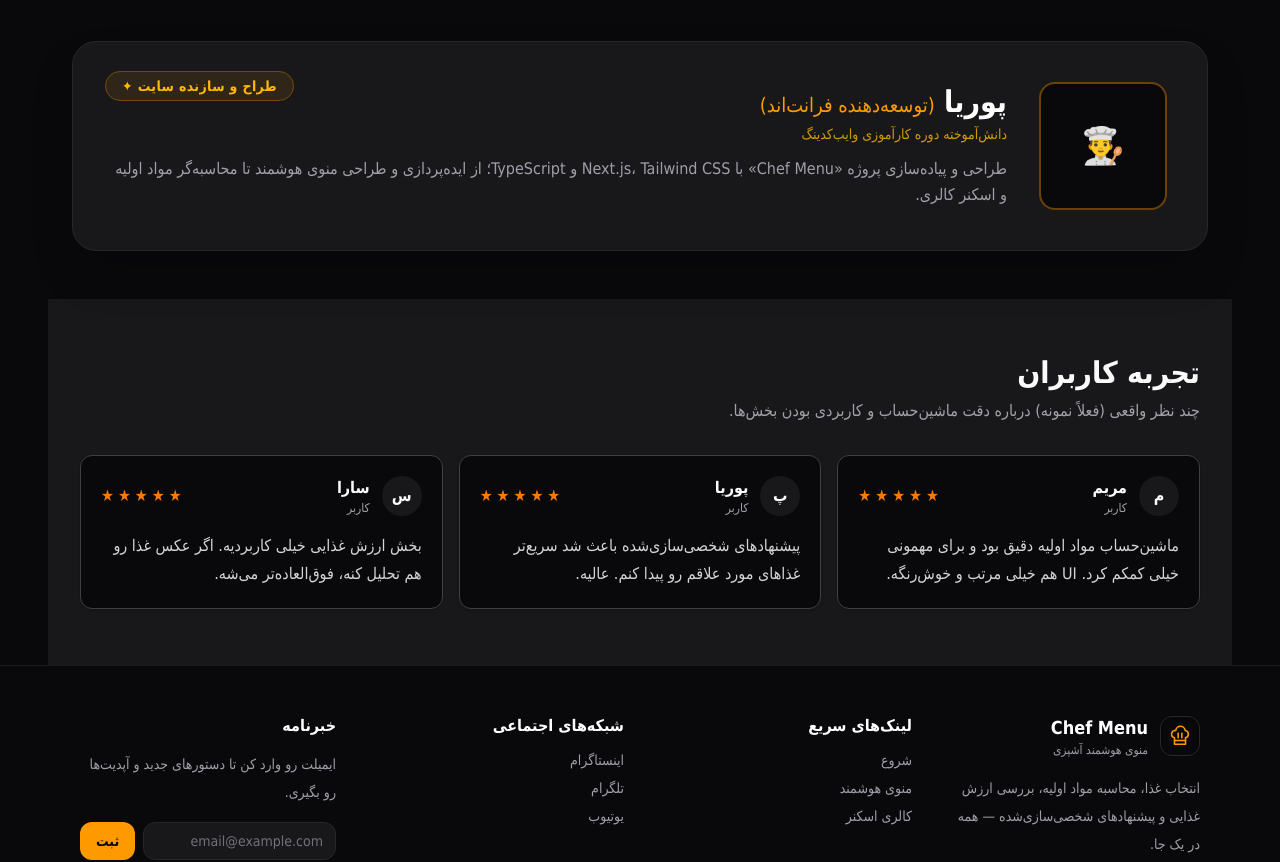
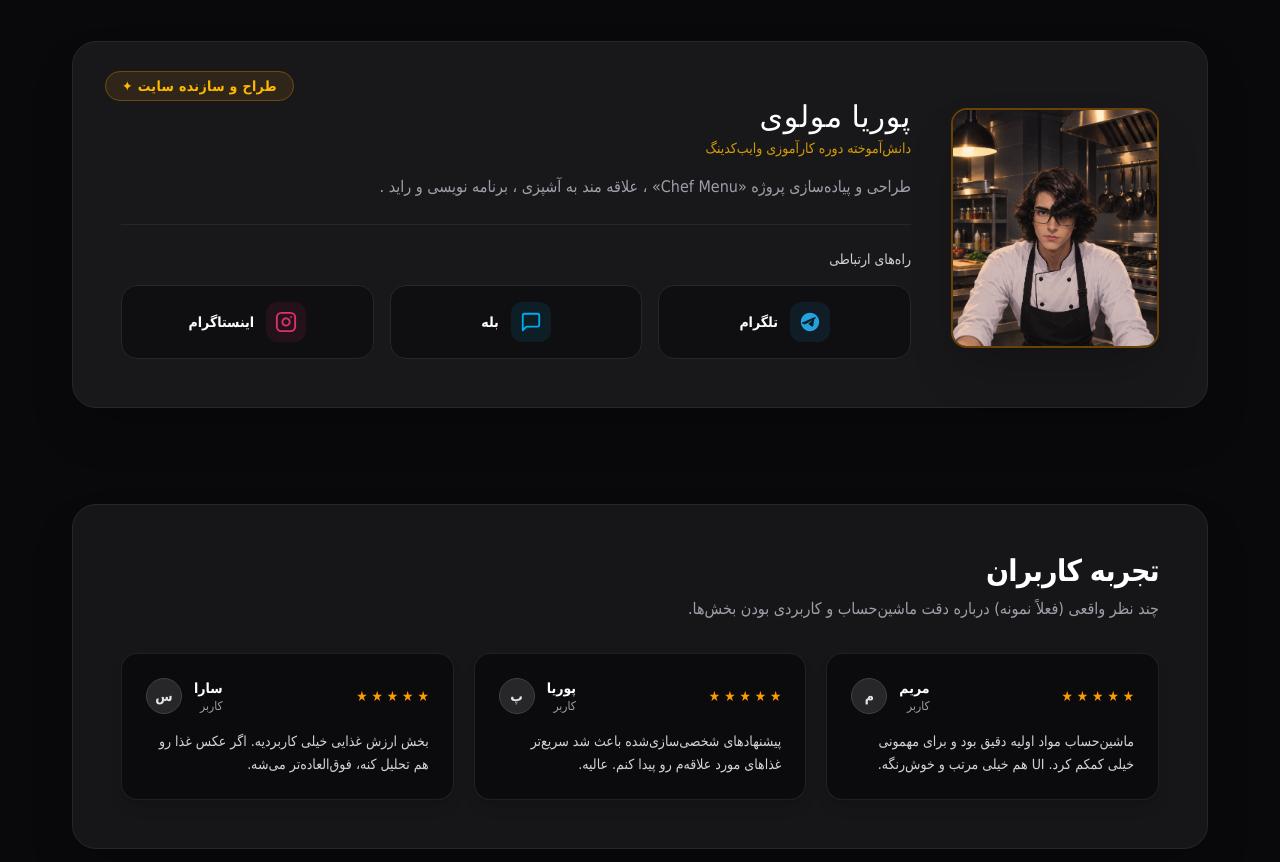
Before and after one commit to pooriya-easy/chef-menu, a Next.js app: page / in a window 1280 px wide. Shown: the part 1840-2702 px from the top of the page. Built offline with nearby package versions, Linux system fonts and the light colour scheme.

Commit message:
Round corners of testimonials container and review cards

```diff
--- a/src/app/page.tsx
+++ b/src/app/page.tsx
@@ -43,10 +43,9 @@ export default function Home() {
         <div className="nav-container">
           <Link className="brand" href="/" aria-label="Chef Menu — صفحه اصلی" onClick={() => { setActive("home"); setMenuOpen(false); }}>
             <span className="brand-mark">
-              {/* کلاه آشپزی سفید بدون قاب مربعی */}
               <svg width="26" height="26" viewBox="0 0 24 24" fill="none" stroke="currentColor" strokeWidth="1.7" strokeLinecap="round" strokeLinejoin="round" className="text-white" aria-hidden="true">
                 <path d="M6 13.87A4 4 0 0 1 7.41 6a5.11 5.11 0 0 1 10.18 0A4 4 0 0 1 18 13.87V21H6Z" />
-                <line x1="6" y1="17" x2="18" y2="17" />
+                <line x1="17" y1="17" x2="18" y2="17" />
                 <line x1="10" y1="9" x2="10" y2="14" />
                 <line x1="14" y1="9" x2="14" y2="14" />
               </svg>
@@ -94,56 +93,115 @@ export default function Home() {
       </header>
 
       <main id="main" tabIndex={-1}>
-        {/* ۱. بخش هیرو (تصویر بشقاب غذا) */}
         <div id="home"><Hero /></div>
 
-        {/* ۲. بخش پیشنهادهای شخصی‌سازی‌شده */}
         <section className="w-full py-8 bg-zinc-950">
           <PersonalizedSuggestions />
         </section>
 
-        {/* ۳. بخش غذای تصادفی */}
         <div id="random-food-section">
           <RandomFoodSuggestion />
         </div>
 
-        {/* ۴. کارت طراح و سازنده سایت - اصلاح رنگ پس‌زمینه برای یکدستی کامل */}
+        {/* کارت طراح و سازنده سایت با عکس شخصی و راه‌های ارتباطی */}
         <section className="w-full py-12 px-6 bg-zinc-950 flex justify-center" dir="rtl">
-          <div className="relative w-full max-w-6xl bg-zinc-900 border border-zinc-800 rounded-3xl p-8 md:p-10 shadow-2xl hover:border-amber-500/40 transition">
+          <div className="relative w-full max-w-6xl bg-zinc-900 border border-zinc-800 rounded-3xl p-8 md:p-12 shadow-2xl hover:border-amber-500/40 transition">
 
-            {/* برچسب گوشه بالا سمت راست */}
             <div className="absolute top-6 left-6 md:top-8 md:left-8">
               <span className="px-4 py-1.5 rounded-full bg-amber-500/10 border border-amber-500/30 text-amber-400 text-xs md:text-sm font-bold tracking-wide">
                 طراح و سازنده سایت ✦
               </span>
             </div>
 
-            <div className="flex flex-col md:flex-row items-center gap-8 mt-2 md:mt-0">
-              {/* آواتار / عکس سازنده */}
-              <div className="w-28 h-28 md:w-32 md:h-32 rounded-2xl border-2 border-amber-500/40 bg-zinc-950 flex items-center justify-center overflow-hidden shrink-0 shadow-inner">
-                <div className="text-amber-400 text-4xl font-mono">
-                  👨‍🍳
-                </div>
+            <div className="flex flex-col md:flex-row items-center gap-8 md:gap-10 mt-6 md:mt-2">
+              {/* عکس شفاف و باکیفیت */}
+              <div className="relative w-44 h-52 md:w-52 md:h-60 rounded-2xl border-2 border-amber-500/40 bg-zinc-950 overflow-hidden shrink-0 shadow-2xl">
+                <Image
+                  src="/pouria.webp"
+                  alt="پوریا مولوی - طراح و توسعه‌دهنده"
+                  fill
+                  priority
+                  quality={100}
+                  className="object-cover object-top"
+                  sizes="(max-width: 768px) 176px, 208px"
+                />
               </div>
 
-              {/* اطلاعات شخصی */}
               <div className="text-center md:text-right flex-1">
-                <h3 className="text-2xl md:text-3xl font-extrabold text-white">
-                  پوریا <span className="text-amber-500 text-lg md:text-xl font-normal">(توسعه‌دهنده فرانت‌اند)</span>
+                {/* نام با فونت نرم و گرد دقیقاً مشابه تصویر نمونه، یکدست سفید */}
+                <h3
+                  className="text-2xl md:text-3xl font-normal text-white tracking-wide"
+                  style={{ fontFamily: "'Vazirmatn RD', 'Vazirmatn', system-ui, sans-serif" }}
+                >
+                  پوریا مولوی
                 </h3>
                 <p className="text-amber-400/80 text-xs md:text-sm font-medium mt-1">
                   دانش‌آموخته دوره کارآموزی وایب‌کدینگ
                 </p>
-                <p className="text-zinc-400 text-sm md:text-base mt-3 leading-relaxed">
-                  طراحی و پیاده‌سازی پروژه «Chef Menu» با Next.js، Tailwind CSS و TypeScript؛ از ایده‌پردازی و طراحی منوی هوشمند تا محاسبه‌گر مواد اولیه و اسکنر کالری.
+                <p className="text-zinc-400 text-sm md:text-base mt-4 leading-relaxed max-w-3xl">
+                  طراحی و پیاده‌سازی پروژه «Chef Menu» ، علاقه مند به آشپزی ، برنامه نویسی و راید .
                 </p>
+
+                {/* خط جداکننده و عنوان راه‌های ارتباطی */}
+                <div className="w-full h-px bg-zinc-800 my-6"></div>
+                <h4 className="text-sm font-medium text-zinc-300 mb-4 text-right">راه‌های ارتباطی</h4>
+
+                {/* سه کادر راه‌های ارتباطی (بدون آیدی روی ظاهر کادر) */}
+                <div className="grid grid-cols-1 sm:grid-cols-3 gap-4">
+                  {/* تلگرام */}
+                  <a
+                    href="https://t.me/Pooriya_Eas"
+                    target="_blank"
+                    rel="noopener noreferrer"
+                    className="flex items-center justify-center gap-3 p-4 rounded-2xl bg-zinc-950/60 border border-zinc-800 hover:border-[#24A1DE] transition group"
+                  >
+                    <div className="w-10 h-10 rounded-xl bg-[#24A1DE]/10 flex items-center justify-center text-[#24A1DE] shrink-0 group-hover:bg-[#24A1DE] group-hover:text-white transition">
+                      <svg width="22" height="22" viewBox="0 0 24 24" fill="currentColor" aria-hidden="true">
+                        <path d="M12 2C6.48 2 2 6.48 2 12s4.48 10 10 10 10-4.48 10-10S17.52 2 12 2zm4.64 6.8c-.15 1.58-.8 5.42-1.13 7.19-.14.75-.42 1-.68 1.03-.58.05-1.02-.38-1.58-.75-.88-.58-1.38-.94-2.23-1.5-.99-.65-.35-1.01.22-1.59.15-.15 2.71-2.48 2.76-2.69.01-.03.01-.14-.07-.2-.08-.06-.19-.04-.27-.02-.12.03-1.99 1.27-5.62 3.73-.53.36-1.01.54-1.44.53-.47-.01-1.37-.26-2.03-.48-.82-.27-1.47-.42-1.42-.88.03-.25.38-.51 1.05-.78 4.11-1.79 6.85-2.97 8.22-3.55 3.91-1.66 4.72-1.95 5.25-1.96.12 0 .39.03.56.17.14.12.18.28.2.4-.01.07.01.23-.03.35z"/>
+                      </svg>
+                    </div>
+                    <span className="text-sm font-semibold text-white">تلگرام</span>
+                  </a>
+
+                  {/* بله */}
+                  <a
+                    href="https://ble.ir/pooriya_e"
+                    target="_blank"
+                    rel="noopener noreferrer"
+                    className="flex items-center justify-center gap-3 p-4 rounded-2xl bg-zinc-950/60 border border-zinc-800 hover:border-[#00ACEE] transition group"
+                  >
+                    <div className="w-10 h-10 rounded-xl bg-[#00ACEE]/10 flex items-center justify-center text-[#00ACEE] shrink-0 group-hover:bg-[#00ACEE] group-hover:text-white transition">
+                      <svg width="22" height="22" viewBox="0 0 24 24" fill="none" stroke="currentColor" strokeWidth="2" strokeLinecap="round" strokeLinejoin="round" aria-hidden="true">
+                        <path d="M21 15a2 2 0 0 1-2 2H7l-4 4V5a2 2 0 0 1 2-2h14a2 2 0 0 1 2 2z"/>
+                      </svg>
+                    </div>
+                    <span className="text-sm font-semibold text-white">بله</span>
+                  </a>
+
+                  {/* اینستاگرام */}
+                  <a
+                    href="https://instagram.com/pooriya_od"
+                    target="_blank"
+                    rel="noopener noreferrer"
+                    className="flex items-center justify-center gap-3 p-4 rounded-2xl bg-zinc-950/60 border border-zinc-800 hover:border-[#E1306C] transition group"
+                  >
+                    <div className="w-10 h-10 rounded-xl bg-[#E1306C]/10 flex items-center justify-center text-[#E1306C] shrink-0 group-hover:bg-[#E1306C] group-hover:text-white transition">
+                      <svg width="22" height="22" viewBox="0 0 24 24" fill="none" stroke="currentColor" strokeWidth="2" strokeLinecap="round" strokeLinejoin="round" aria-hidden="true">
+                        <rect width="20" height="20" x="2" y="2" rx="5" ry="5"/>
+                        <path d="M16 11.37A4 4 0 1 1 12.63 8 4 4 0 0 1 16 11.37z"/>
+                        <line x1="17.5" x2="17.51" y1="6.5" y2="6.5"/>
+                      </svg>
+                    </div>
+                    <span className="text-sm font-semibold text-white">اینستاگرام</span>
+                  </a>
+                </div>
+
               </div>
             </div>
 
           </div>
         </section>
 
-        {/* ۵. تجربه کاربران */}
         <TestimonialsSection />
       </main>
 
--- a/src/components/TestimonialsSection.tsx
+++ b/src/components/TestimonialsSection.tsx
@@ -1,83 +1,82 @@
-import React from 'react';
+"use client";
 
-type Testimonial = {
+interface Testimonial {
   name: string;
   role: string;
+  initial: string;
+  rating: number;
   text: string;
-  rating: number; // 1..5
-};
+}
 
-const DATA: Testimonial[] = [
+const testimonials: Testimonial[] = [
   {
-    name: 'مریم',
-    role: 'کاربر',
-    text: 'ماشین‌حساب مواد اولیه دقیق بود و برای مهمونی خیلی کمکم کرد. UI هم خیلی مرتب و خوش‌رنگه.',
+    name: "مریم",
+    role: "کاربر",
+    initial: "م",
     rating: 5,
+    text: "ماشین‌حساب مواد اولیه دقیق بود و برای مهمونی خیلی کمکم کرد. UI هم خیلی مرتب و خوش‌رنگه.",
   },
   {
-    name: 'پوریا',
-    role: 'کاربر',
-    text: 'پیشنهادهای شخصی‌سازی‌شده باعث شد سریع‌تر غذاهای مورد علاقم رو پیدا کنم. عالیه.',
+    name: "پوریا",
+    role: "کاربر",
+    initial: "پ",
     rating: 5,
+    text: "پیشنهادهای شخصی‌سازی‌شده باعث شد سریع‌تر غذاهای مورد علاقه‌م رو پیدا کنم. عالیه.",
   },
   {
-    name: 'سارا',
-    role: 'کاربر',
-    text: 'بخش ارزش غذایی خیلی کاربردیه. اگر عکس غذا رو هم تحلیل کنه، فوق‌العاده‌تر می‌شه.',
+    name: "سارا",
+    role: "کاربر",
+    initial: "س",
     rating: 5,
+    text: "بخش ارزش غذایی خیلی کاربردیه. اگر عکس غذا رو هم تحلیل کنه، فوق‌العاده‌تر می‌شه.",
   },
 ];
 
-function Stars({ count }: { count: number }) {
-  const full = Math.max(0, Math.min(5, count));
-  return (
-    <div className="flex gap-1" aria-label={`${full} از ۵`}>
-      {Array.from({ length: 5 }).map((_, i) => (
-        <span
-          key={i}
-          className={i < full ? 'text-[#FF7A00]' : 'text-zinc-300'}
-        >
-          ★
-        </span>
-      ))}
-    </div>
-  );
-}
-
 export default function TestimonialsSection() {
   return (
-    <section className="w-full py-14 bg-[var(--surface)]" dir="rtl">
-      <div className="mx-auto max-w-6xl px-4">
-        <div className="flex flex-col gap-2">
-          <h2 className="text-2xl md:text-3xl font-bold text-foreground">
+    <section className="w-full py-12 px-6 bg-zinc-950 flex justify-center" dir="rtl">
+      {/* کادر اصلی بزرگ با گوشه‌های گرد و زیبا */}
+      <div className="w-full max-w-6xl bg-zinc-900/90 border border-zinc-800 rounded-3xl p-8 md:p-12 shadow-2xl">
+        <div className="text-right mb-8">
+          <h3 className="text-2xl md:text-3xl font-extrabold text-white tracking-tight">
             تجربه کاربران
-          </h2>
-          <p className="text-[var(--muted)]">
+          </h3>
+          <p className="text-zinc-400 text-sm md:text-base mt-2">
             چند نظر واقعی (فعلاً نمونه) درباره دقت ماشین‌حساب و کاربردی بودن بخش‌ها.
           </p>
         </div>
 
-        <div className="mt-8 grid gap-4 md:grid-cols-3">
-          {DATA.map((t) => (
-            <article
-              key={t.name}
-              className="rounded-xl border border-zinc-700 bg-background p-5 shadow-sm"
+        {/* سه کادر نظرات با گوشه‌های گرد نرم */}
+        <div className="grid grid-cols-1 md:grid-cols-3 gap-5">
+          {testimonials.map((item, index) => (
+            <div
+              key={index}
+              className="bg-zinc-950/80 border border-zinc-800/80 rounded-2xl p-6 flex flex-col justify-between hover:border-zinc-700 transition shadow-lg"
             >
-              <div className="flex items-center justify-between gap-3">
+              {/* بخش بالا: امتیاز ستاره‌ها و پروفایل کاربر */}
+              <div className="flex items-center justify-between mb-4">
+                <div className="flex items-center gap-1 text-amber-500" aria-label={`${item.rating} از ۵ ستاره`}>
+                  {Array.from({ length: item.rating }).map((_, i) => (
+                    <span key={i} className="text-sm">★</span>
+                  ))}
+                </div>
+
                 <div className="flex items-center gap-3">
-                  <div className="h-10 w-10 rounded-full bg-zinc-900 text-white flex items-center justify-center font-bold">
-                    {t.name.slice(0, 1)}
+                  <div className="text-right">
+                    <div className="text-sm font-semibold text-white">{item.name}</div>
+                    <div className="text-xs text-zinc-400">{item.role}</div>
                   </div>
-                  <div>
-                    <div className="font-semibold text-foreground">{t.name}</div>
-                    <div className="text-xs text-[var(--muted)]">{t.role}</div>
+                  <div className="w-9 h-9 rounded-full bg-zinc-800 border border-zinc-700 flex items-center justify-center text-sm font-bold text-zinc-200 shrink-0">
+                    {item.initial}
                   </div>
                 </div>
-                <Stars count={t.rating} />
               </div>
 
-              <p className="mt-4 text-zinc-300 leading-7">{t.text}</p>
-            </article>
+              {/* متن نظر */}
+              <p className="text-zinc-300 text-sm leading-relaxed text-right">
+                {item.text}
+              </p>
+            </div>
           ))}
         </div>
       </div>
```
Also changed, not shown: public/pouria.webp (added).
